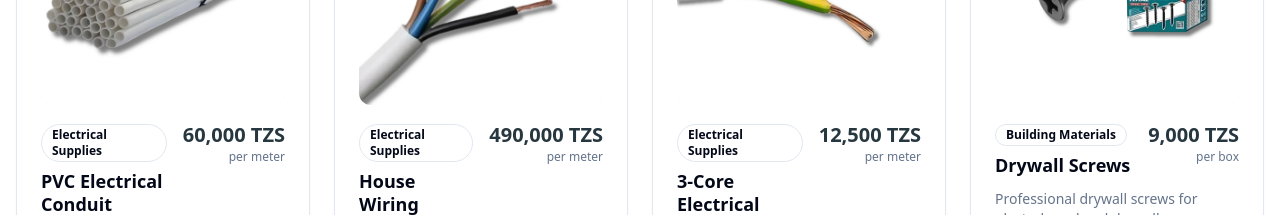
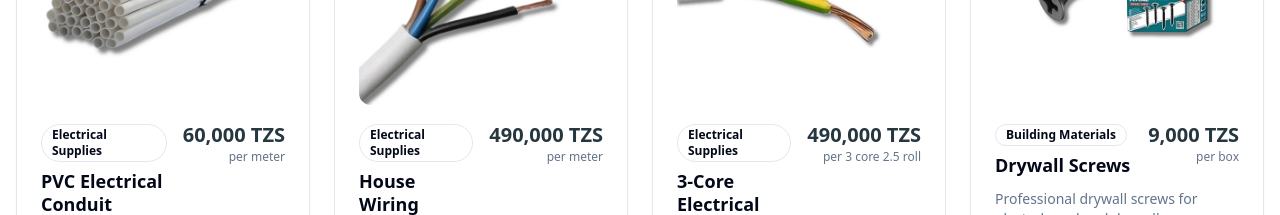
Before and after one commit to Burhanpanda2052/replica-web-mirror-43, a React (Vite) app: page /products-services in a window 1280 px wide. Shown: the part 5360-5575 px from the top of the page. Built offline with nearby package versions, Linux system fonts and the light colour scheme.

Commit message:
Update product price
Change the price of the product to 490,000 TZS per 3 core 2.5 roll.

```diff
--- a/src/data/products.ts
+++ b/src/data/products.ts
@@ -619,8 +619,8 @@ export const products: Product[] = [
     name: "3-Core Electrical Cable",
     description: "3-core electrical cable for power distribution and electrical installations.",
     category: "Electrical Supplies",
-    price: "12,500 TZS",
-    unit: "per meter",
+    price: "490,000 TZS",
+    unit: "per 3 core 2.5 roll",
     specifications: [
       "4.0mm² conductor",
       "3-core configuration",
```
